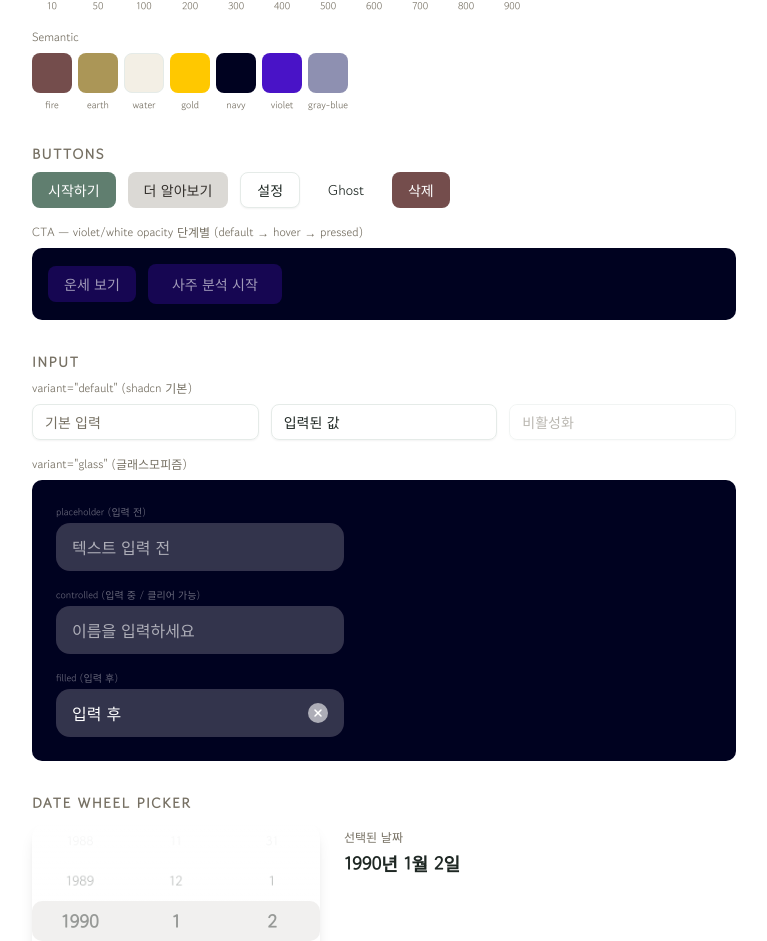
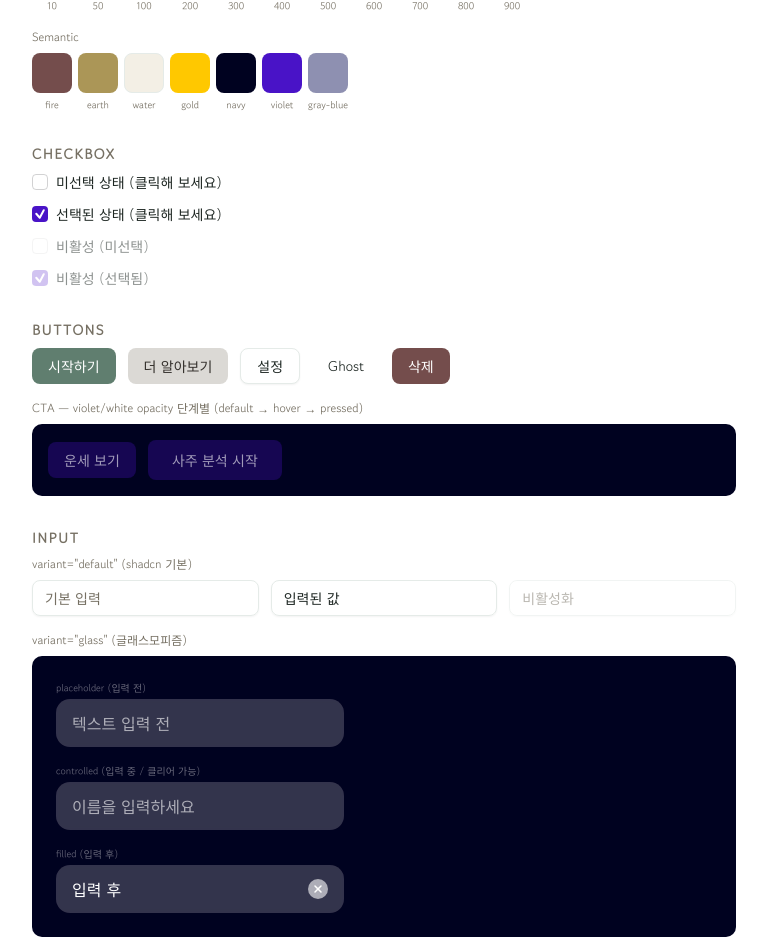
Before and after one commit to gkdfo40/saju-jungsul, a React (Vite) app: page / in a window 1280 px wide. Shown: the part 1494-2435 px from the top of the page, without its empty margins (256-1023 px from the left). Built offline with nearby package versions, Linux system fonts and the light colour scheme.

Commit message:
Add Checkbox component and integrate it into App; implement interactive checkbox examples for user selection and state management.

```diff
--- a/src/App.tsx
+++ b/src/App.tsx
@@ -1,10 +1,13 @@
 import { useState } from "react";
 import { Button } from "@/components/ui/button";
+import { Checkbox } from "@/components/ui/checkbox";
 import { Input } from "@/components/ui/input";
 import { DateWheelPicker } from "@/components/ui/date-wheel-picker";
 import { TimeWheelPicker } from "@/components/ui/time-wheel-picker";
 
 function App() {
+  const [checked1, setChecked1] = useState(false);
+  const [checked2, setChecked2] = useState(true);
   const [inputValue, setInputValue] = useState("");
   const [selectedDate, setSelectedDate] = useState({ year: 1990, month: 1, day: 2 });
   const [selectedTime, setSelectedTime] = useState({ hour: 0, minute: 0 });
@@ -176,6 +179,35 @@ function App() {
                 </div>
               ))}
             </div>
+          </div>
+        </section>
+
+        {/* ===== Checkbox ===== */}
+        <section className="w-full space-y-4">
+          <h2 className="text-sm font-bold text-muted-foreground uppercase tracking-widest mb-2">Checkbox</h2>
+          <div className="space-y-3">
+            <label className="flex items-center gap-2 cursor-pointer">
+              <Checkbox
+                checked={checked1}
+                onCheckedChange={(v) => setChecked1(v === true)}
+              />
+              <span className="text-sm">미선택 상태 (클릭해 보세요)</span>
+            </label>
+            <label className="flex items-center gap-2 cursor-pointer">
+              <Checkbox
+                checked={checked2}
+                onCheckedChange={(v) => setChecked2(v === true)}
+              />
+              <span className="text-sm">선택된 상태 (클릭해 보세요)</span>
+            </label>
+            <label className="flex items-center gap-2 cursor-not-allowed opacity-50">
+              <Checkbox checked={false} disabled />
+              <span className="text-sm">비활성 (미선택)</span>
+            </label>
+            <label className="flex items-center gap-2 cursor-not-allowed opacity-50">
+              <Checkbox checked={true} disabled />
+              <span className="text-sm">비활성 (선택됨)</span>
+            </label>
           </div>
         </section>
 
--- /dev/null
+++ b/src/components/ui/checkbox.tsx
@@ -0,0 +1,59 @@
+import * as React from "react"
+import { Checkbox as CheckboxPrimitive } from "radix-ui"
+
+import { cn } from "@/lib/utils"
+
+function Checkbox({
+  className,
+  ...props
+}: React.ComponentProps<typeof CheckboxPrimitive.Root>) {
+  return (
+    <CheckboxPrimitive.Root
+      data-slot="checkbox"
+      className={cn(
+        "peer relative size-4 shrink-0 outline-none focus-visible:ring-[3px] focus-visible:ring-ring/50 disabled:cursor-not-allowed disabled:opacity-50",
+        className
+      )}
+      {...props}
+    >
+      {/* 기본 (unchecked) 아이콘 */}
+      <svg
+        className="absolute inset-0 size-4 transition-opacity data-[state=checked]:opacity-0"
+        data-state={props.checked ? "checked" : "unchecked"}
+        width="16"
+        height="16"
+        viewBox="0 0 16 16"
+        fill="none"
+      >
+        <rect
+          x="0.5"
+          y="0.5"
+          width="15"
+          height="15"
+          rx="3.5"
+          stroke="#B4B4B6"
+          strokeOpacity="0.6"
+        />
+      </svg>
+
+      {/* 선택 (checked) 아이콘 */}
+      <CheckboxPrimitive.Indicator
+        data-slot="checkbox-indicator"
+        className="absolute inset-0"
+      >
+        <svg width="16" height="16" viewBox="0 0 16 16" fill="none">
+          <rect width="16" height="16" rx="4" fill="#4913C7" />
+          <path
+            d="M4.25 7.75L7.75 11.75L11.75 4.25"
+            stroke="white"
+            strokeWidth="2"
+            strokeLinecap="round"
+            strokeLinejoin="round"
+          />
+        </svg>
+      </CheckboxPrimitive.Indicator>
+    </CheckboxPrimitive.Root>
+  )
+}
+
+export { Checkbox }
```
